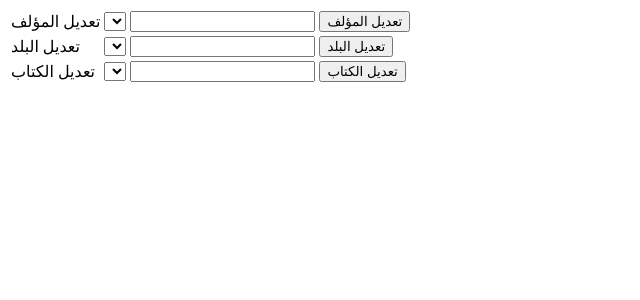
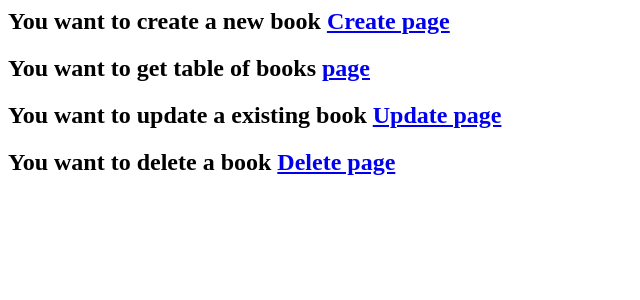
Before and after one commit to khaldon/excel-app, a Flask app: template templates/index.html in a window 1280 px wide. Shown: the top 300 px of the page, without its empty margins (0-640 px from the left). Run offline with Flask 2, Linux system fonts and the light colour scheme; the template is opened without the code that fills it, so the values that code supplies are empty.

Commit message:
updating

```diff
--- a/app.py
+++ b/app.py
@@ -5,6 +5,15 @@ from flask import Flask, render_template, request
 import pandas as pd
 
 app = Flask(__name__)
+
+@app.route('/')
+def home_page():
+    return render_template('index.html')
+
+@app.route('/get')
+def get_table():
+    dataset = pd.read_excel('Book_list.xlsx', index_col=False) # read a excel file
+    return render_template('get.html', data=dataset.to_html())
 
 @app.route('/edit', methods=['GET','POST'])
 def edit_author_national_book_form():
@@ -37,7 +46,7 @@ def edit_author_national_book_form():
             dataset['الرواية'][book_name_id] = book_name_text
             dataset.to_excel('Book_list.xlsx', index=False)
 
-    return render_template('index.html',
+    return render_template('edit.html',
      data=dataset.to_html(),
      length=length)
 
--- a/templates/create.html
+++ b/templates/create.html
@@ -17,5 +17,7 @@
         <td><input type="submit" value="أضافة"></td>
     </tr>
 </table>
+<p><a href="{{url_for('edit_author_national_book_form')}}"> update page </a>| <a href="{{url_for('get_table')}}"> page </a>|<a href="{{url_for('delete_form')}}"> Delete page </a></p>
+
 {{data|safe}}
 </form>
--- a/templates/delete.html
+++ b/templates/delete.html
@@ -10,6 +10,8 @@
                 </select>
             </td>
             <td><input type="submit" name="author_btn" value="مسح"></td>
+            <td>                <p><a href="{{url_for('create_form')}}"> Create page </a>| <a href="{{url_for('edit_author_national_book_form')}}"> Update page </a>|<a href="{{url_for('get_table')}}"> page </a></p>
+            </td>
         </tr>
     </table>
     {{data|safe}}
--- /dev/null
+++ b/templates/get.html
@@ -0,0 +1,2 @@
+<p><a href="{{url_for('create_form')}}"> Create page </a>| <a href="{{url_for('edit_author_national_book_form')}}"> Update page </a>|<a href="{{url_for('delete_form')}}"> Delete page </a></p>
+{{data|safe}}
--- a/templates/index.html
+++ b/templates/index.html
@@ -1,45 +1,4 @@
-
-<form  method="post">
-
-<table>
-    <tr>
-        <td>تعديل المؤلف</td>
-        <td>
-        <select name="author_name_id">
-            {% for i in range(length)  %}
-            <option value="{{i}}">{{i}}</option>
-            {% endfor %}
-        </select>
-    </td>
-        <td><input type="text" name="author_name_text" id=""></td>
-        <td><input type="submit" name="author_btn" value="تعديل المؤلف"></td>
-    </tr>
-    <tr>
-        <td>تعديل البلد</td>
-        <td>
-            <select name="national_name_id">
-                {% for i in range(length)  %}
-                <option value="{{i}}">{{i}}</option>
-                {% endfor %}
-            </select>
-        </td>
-        <td><input type="text" name="national_name_text" id=""></td>
-        <td><input type="submit" name="national_btn" value="تعديل البلد"></td>
-    </tr>
-    <tr>
-        <td>تعديل الكتاب</td>
-        <td>
-        <select name="book_name_id">
-            {% for i in range(length)  %}
-            <option value="{{i}}">{{i}}</option>
-            {% endfor %}
-        </select>
-       </td>
-        <td><input type="text" name="book_name_text" id=""></td>
-        <td><input type="submit" name="book_btn" value="تعديل الكتاب"></td>
-    </tr>
-</table>
-
-</form>
-
-{{data|safe}}
+<h2>You want to create a new book <a href="{{url_for('create_form')}}">Create page</a></h2>
+<h2>You want to get table of books <a href="{{url_for('get_table')}}">page</a></h2>
+<h2>You want to update a existing book <a href="{{url_for('edit_author_national_book_form')}}">Update page </a></h2>
+<h2>You want to delete a book <a href="{{url_for('delete_form')}}">Delete page </a></h2>
```
Also changed, not shown: templates/edit.html (added, +47 -0 lines).
